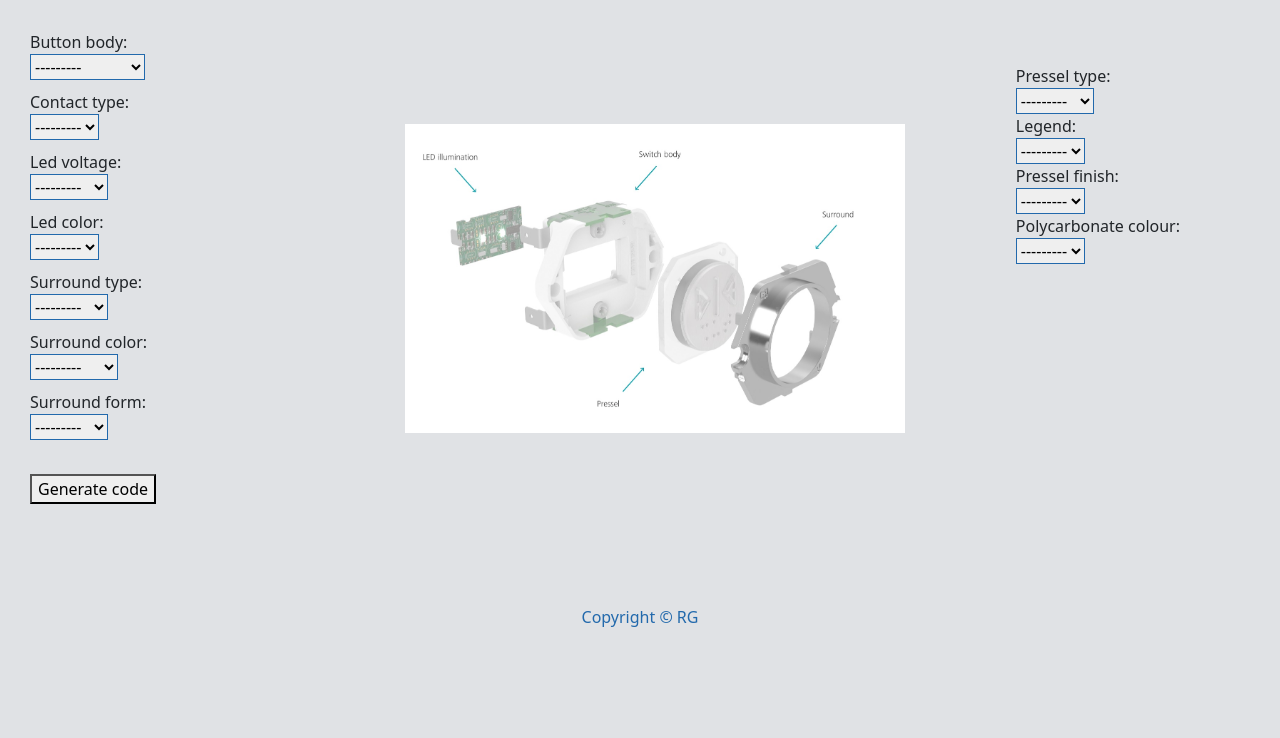
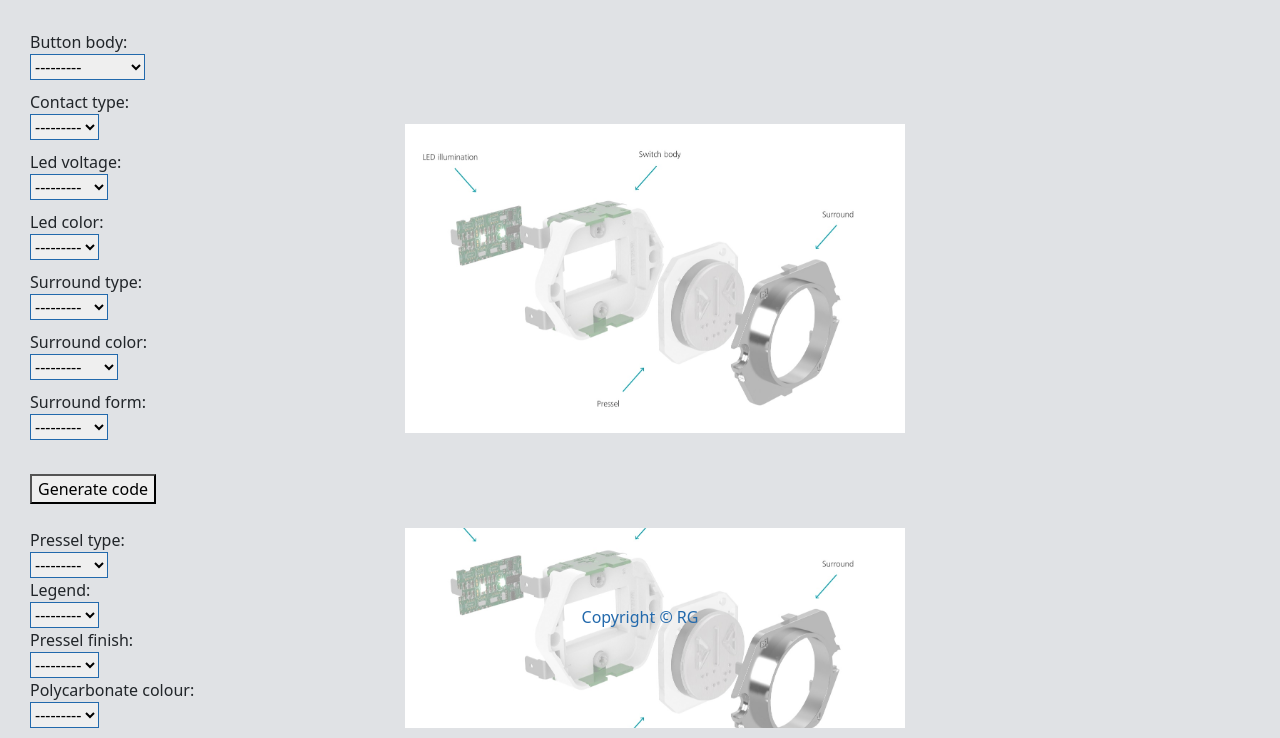
Before and after one commit to RuslanGilmanov/button_conf_django, a Django app: page /standard/ in a window 1280 px wide. Shown: the part 155-893 px from the top of the page. Before the commit the page ends 782 px from the top, so only its background shows below. Run offline with Django 4.2, Linux system fonts and the light colour scheme; tables that the repository leaves empty hold one stand-in row (values such as "Sample post"); some libraries are stand-ins or nearby versions.

Commit message:
Moved the pressel form to the bottom of the template

```diff
--- a/configurator/templates/configurator/standard_button.html
+++ b/configurator/templates/configurator/standard_button.html
@@ -18,16 +18,6 @@
     <div class="form-group">
       {{ form.button_body.label_tag }}
       {{ form.button_body }}
-     <div class="form-group" style="float: right; margin-right: 100px; margin-top: 10px;">
-         {{ pressel_form.pressel_type.label_tag }}
-         {{ pressel_form.pressel_type}}
-         {{ pressel_form.legend.label_tag }}
-         {{ pressel_form.legend }}
-         {{ pressel_form.pressel_finish.label_tag }}
-         {{ pressel_form.pressel_finish }}
-         {{ pressel_form.polycarbonate_colour.label_tag }}
-         {{ pressel_form.polycarbonate_colour }}
-     </div>
     </div>
     <div class="form-group">
       {{ form.contact_type.label_tag }}
@@ -62,6 +52,21 @@
     </div>
   {% endif %}
 </div>
+<div class="background-container">
+  <form method="POST">
+    {% csrf_token %}
+    <div class="form-group">
+      {{ pressel_form.pressel_type.label_tag }}
+      {{ pressel_form.pressel_type}}
+      {{ pressel_form.legend.label_tag }}
+      {{ pressel_form.legend }}
+      {{ pressel_form.pressel_finish.label_tag }}
+      {{ pressel_form.pressel_finish }}
+      {{ pressel_form.polycarbonate_colour.label_tag }}
+      {{ pressel_form.polycarbonate_colour }}
+     </div>
+  </form>
+</div>
 
 <style>
     .background-container {
```
